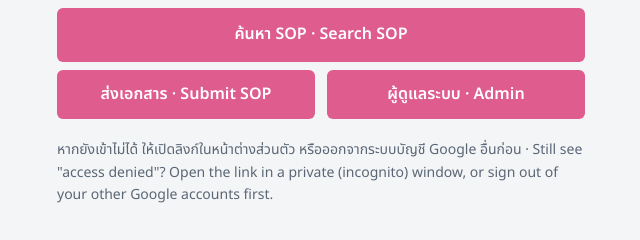
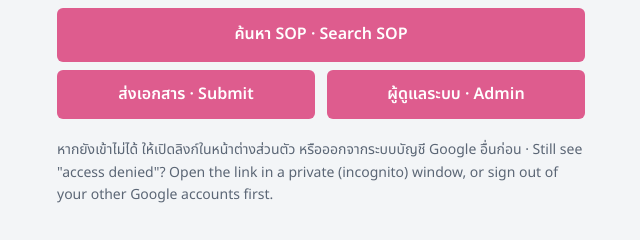
Before and after one commit to CUVET-NPC/SOP-landing-page, a plain HTML site: page index.html in a window 1280 px wide. Shown: the part 326-566 px from the top of the page, 319-959 px from the left. Drawn offline with Linux system fonts and the light colour scheme.

Commit message:
Update index.html

```diff
--- a/index.html
+++ b/index.html
@@ -79,7 +79,7 @@
   <nav>
     <a data-page="">ค้นหา SOP · Search SOP</a>
     <div class="button-row">
-      <a class="alt" data-page="submit">ส่งเอกสาร · Submit SOP</a>
+      <a class="alt" data-page="submit">ส่งเอกสาร · Submit</a>
       <a class="alt" data-page="admin">ผู้ดูแลระบบ · Admin</a>
     </div>
   </nav>
```
